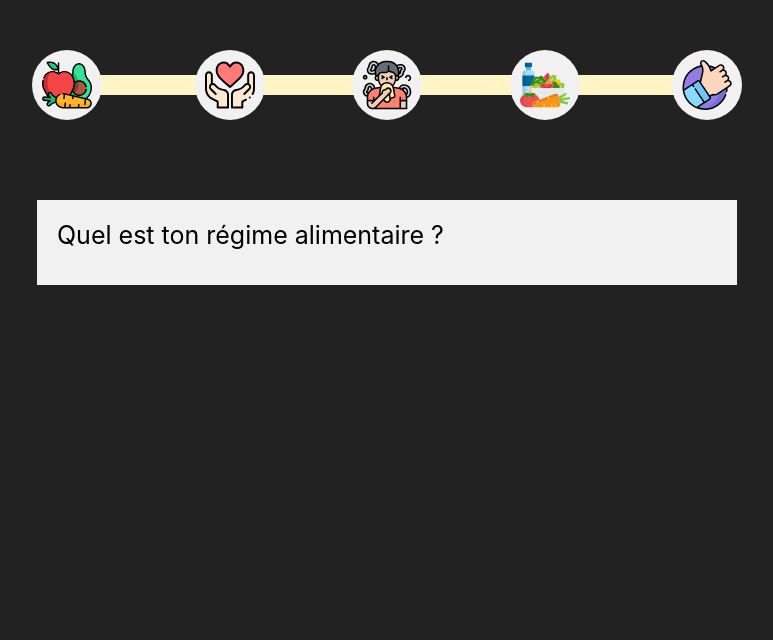
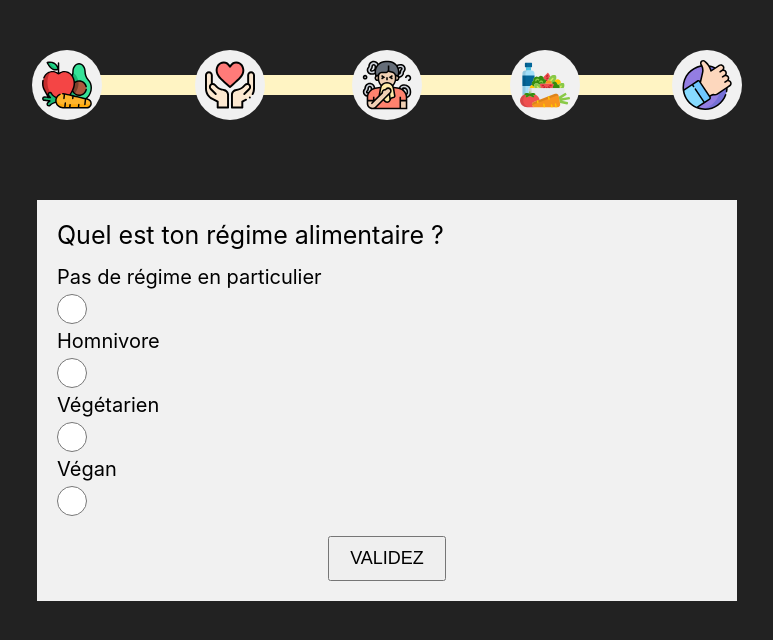
Before and after one commit to Lugdu84/3.Multi-step-validation, a React (Create React App) app: page / in a window 1280 px wide. Both pictures are taken after a click on the button "COMMENCER". Shown: the top 640 px of the page, without its empty margins (253-1026 px from the left). Built offline with nearby package versions, Linux system fonts and the light colour scheme.

Commit message:
add interfaces for dietform.js and button for validate

```diff
--- a/src/Components/MultiForm/Multiform.js
+++ b/src/Components/MultiForm/Multiform.js
@@ -22,7 +22,7 @@ export default function Multiform() {
     <div className='container-multiform'>
       <Indicator />
       { formIndex === 1 ? <CardBegin modifyIndex={modifyIndex} />
-      : formIndex === 2 ? <DietForm />
+      : formIndex === 2 ? <DietForm modifyIndex={modifyIndex} />
       : ""}
     </div>
   )
--- a/src/Components/MultiForm/SubForms/DietForm.js
+++ b/src/Components/MultiForm/SubForms/DietForm.js
@@ -1,13 +1,50 @@
 import React, {useState} from 'react'
 import './SubForm.css'
 
-export default function DietForm() {
+export default function DietForm(props) {
+
+  const handleRadio = () => {
+
+  }
+
   const preventFunc = e => e.preventDefault();
+
   return (
-    <form
-      onSubmit={preventFunc}
-      className='diet-form'>
+    <form onSubmit={preventFunc} className="diet-form">
       <p>Quel est ton régime alimentaire ?</p>
+      <label htmlFor="nodiet">Pas de régime en particulier</label>
+      <input
+        onChange={handleRadio}
+        name="diet"
+        id="nodiet"
+        value="nodiet"
+        type="radio"
+      />
+      <label htmlFor="homnivorus">Homnivore</label>
+      <input
+        onChange={handleRadio}
+        name="diet"
+        id="homnivorus"
+        value="homnivorus"
+        type="radio"
+      />
+      <label htmlFor="vegetarian">Végétarien</label>
+      <input
+        onChange={handleRadio}
+        name="diet"
+        id="vegetarian"
+        value="vegetarian"
+        type="radio"
+      />
+      <label htmlFor="vegan">Végan</label>
+      <input
+        onChange={handleRadio}
+        name="diet"
+        id="vegan"
+        value="vegan"
+        type="radio"
+      />
+      <button onClick={() => props.modifyIndex(3)}>Validez</button>
     </form>
-  )
+  );
 }
```
